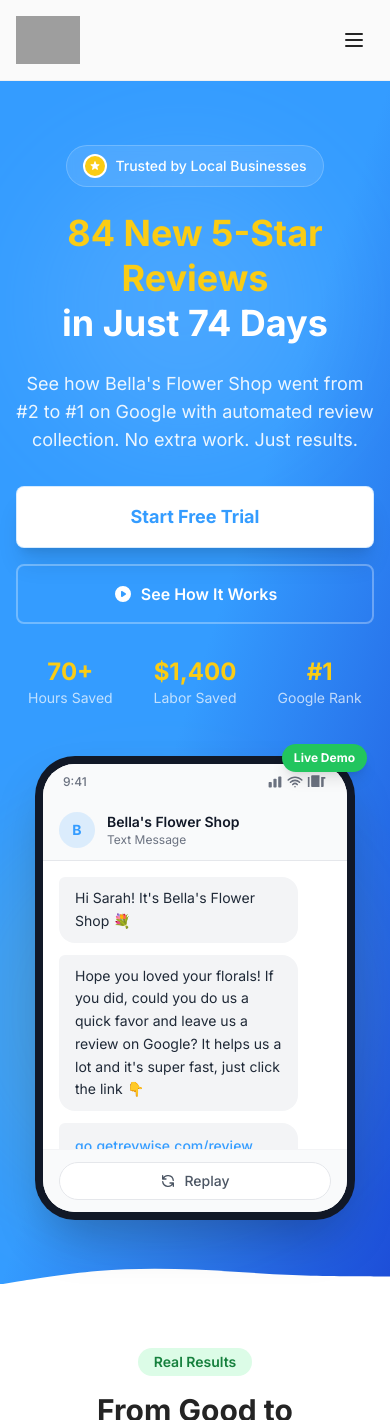
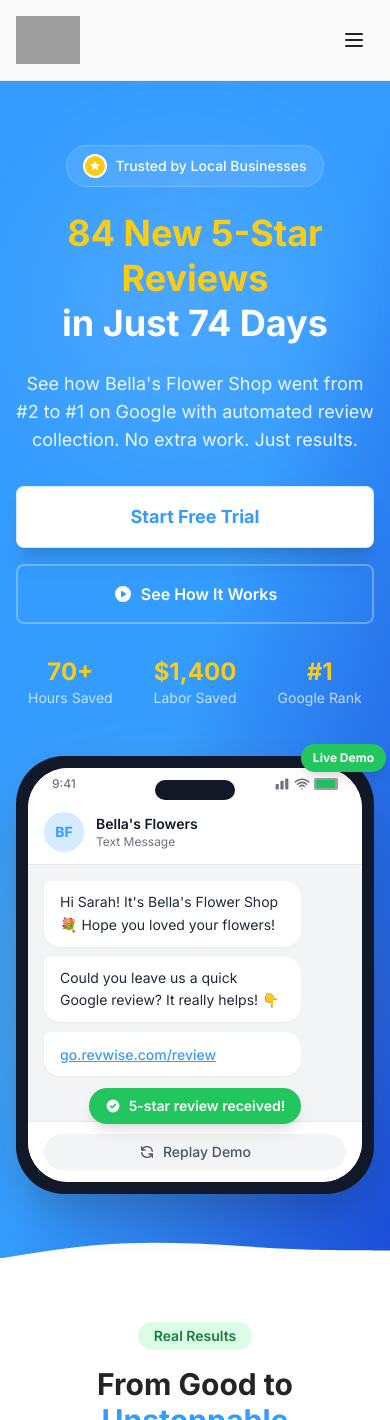
Before and after one commit to sammadura/revwise-website, a Next.js app: page / in a window 390 px wide. Shown: the top 1420 px of the page. Built offline with nearby package versions, Linux system fonts and the light colour scheme; grey boxes are pictures that could not be loaded.

Commit message:
Adjust SMS demo - shorter messages, better fit
- Shortened messages to fit in frame
- Back to original phone frame style with notch
- Condensed text while keeping Bellas branding
- Green success badge instead of outline style

Co-Authored-By: Claude Opus 4.5 <noreply@anthropic.com>

```diff
--- a/components/ui/SMSDemo.tsx
+++ b/components/ui/SMSDemo.tsx
@@ -14,26 +14,26 @@ const messages: Message[] = [
   {
     id: 1,
     type: 'business',
-    text: "Hi Sarah! It's Bella's Flower Shop 💐",
+    text: "Hi Sarah! It's Bella's Flower Shop 💐 Hope you loved your flowers!",
     delay: 0,
   },
   {
     id: 2,
     type: 'business',
-    text: "Hope you loved your florals! If you did, could you do us a quick favor and leave us a review on Google? It helps us a lot and it's super fast, just click the link 👇",
-    delay: 1200,
+    text: "Could you leave us a quick Google review? It really helps! 👇",
+    delay: 1500,
   },
   {
     id: 3,
     type: 'business',
-    text: 'go.getrevwise.com/review',
-    delay: 2200,
+    text: 'go.revwise.com/review',
+    delay: 2500,
     isLink: true,
   },
   {
     id: 4,
     type: 'system',
-    text: 'Sarah left a 5-star review! ⭐',
+    text: '5-star review received!',
     delay: 4500,
   },
 ];
@@ -78,13 +78,16 @@ export default function SMSDemo() {
   }, []);
 
   return (
-    <div className="relative max-w-xs mx-auto">
+    <div className="relative max-w-sm mx-auto">
       {/* Phone frame */}
-      <div className="bg-gray-900 rounded-[2.5rem] p-2 shadow-2xl">
+      <div className="bg-gray-900 rounded-[3rem] p-3 shadow-2xl">
+        {/* Phone notch */}
+        <div className="absolute top-6 left-1/2 -translate-x-1/2 w-20 h-5 bg-gray-900 rounded-full z-10" />
+
         {/* Phone screen */}
-        <div className="bg-white rounded-[2rem] overflow-hidden">
+        <div className="bg-gray-100 rounded-[2.5rem] overflow-hidden">
           {/* Status bar */}
-          <div className="bg-gray-50 px-5 py-2 flex justify-between items-center text-xs text-gray-500">
+          <div className="bg-white px-6 py-2 flex justify-between items-center text-xs text-gray-500">
             <span className="font-medium">9:41</span>
             <div className="flex gap-1 items-center">
               <svg className="w-4 h-4" fill="currentColor" viewBox="0 0 20 20" aria-hidden="true">
@@ -93,34 +96,32 @@ export default function SMSDemo() {
               <svg className="w-4 h-4" fill="currentColor" viewBox="0 0 20 20" aria-hidden="true">
                 <path fillRule="evenodd" d="M17.778 8.222c-4.296-4.296-11.26-4.296-15.556 0A1 1 0 01.808 6.808c5.076-5.077 13.308-5.077 18.384 0a1 1 0 01-1.414 1.414zM14.95 11.05a7 7 0 00-9.9 0 1 1 0 01-1.414-1.414 9 9 0 0112.728 0 1 1 0 01-1.414 1.414zM12.12 13.88a3 3 0 00-4.242 0 1 1 0 01-1.415-1.415 5 5 0 017.072 0 1 1 0 01-1.415 1.415zM9 16a1 1 0 011-1h.01a1 1 0 110 2H10a1 1 0 01-1-1z" clipRule="evenodd" />
               </svg>
-              <svg className="w-5 h-5" fill="currentColor" viewBox="0 0 24 24" aria-hidden="true">
-                <path d="M17 6H22V8H20V17C20 17.5523 19.5523 18 19 18H17V6ZM15 4V18H6C5.44772 18 5 17.5523 5 17V5C5 4.44772 5.44772 4 6 4H15ZM3 6H1V18H3V6Z" />
-              </svg>
+              <div className="w-6 h-3 bg-gray-400 rounded-sm relative">
+                <div className="absolute inset-0.5 bg-green-500 rounded-sm" style={{ width: '80%' }} />
+              </div>
             </div>
           </div>
 
           {/* Chat header */}
-          <div className="bg-gray-50 px-4 py-3 border-b border-gray-200">
-            <div className="flex items-center gap-3">
-              <div className="w-9 h-9 bg-primary/15 rounded-full flex items-center justify-center">
-                <span className="text-primary font-bold text-sm">B</span>
-              </div>
-              <div>
-                <p className="font-semibold text-sm text-gray-900">Bella&apos;s Flower Shop</p>
-                <p className="text-xs text-gray-500">Text Message</p>
-              </div>
+          <div className="bg-white px-4 py-3 border-b border-gray-200 flex items-center gap-3">
+            <div className="w-10 h-10 bg-primary/20 rounded-full flex items-center justify-center">
+              <span className="text-primary font-bold text-sm">BF</span>
+            </div>
+            <div>
+              <p className="font-semibold text-sm text-gray-900">Bella&apos;s Flowers</p>
+              <p className="text-xs text-gray-500">Text Message</p>
             </div>
           </div>
 
           {/* Messages area */}
-          <div className="h-72 bg-white px-4 py-4 space-y-3 overflow-hidden">
+          <div className="h-64 bg-gray-100 px-4 py-4 space-y-2.5">
             {!hasStarted && (
               <div className="flex items-center justify-center h-full">
                 <button
                   onClick={resetDemo}
-                  className="bg-primary text-white px-5 py-2.5 rounded-full font-semibold hover:bg-primary/90 transition-colors flex items-center gap-2 text-sm"
+                  className="bg-primary text-white px-6 py-3 rounded-full font-semibold hover:bg-primary/90 transition-colors flex items-center gap-2"
                 >
-                  <svg className="w-4 h-4" fill="currentColor" viewBox="0 0 20 20" aria-hidden="true">
+                  <svg className="w-5 h-5" fill="currentColor" viewBox="0 0 20 20" aria-hidden="true">
                     <path fillRule="evenodd" d="M10 18a8 8 0 100-16 8 8 0 000 16zM9.555 7.168A1 1 0 008 8v4a1 1 0 001.555.832l3-2a1 1 0 000-1.664l-3-2z" clipRule="evenodd" />
                   </svg>
                   Watch Demo
@@ -139,8 +140,8 @@ export default function SMSDemo() {
                         : 'opacity-0 translate-y-4 h-0 overflow-hidden'
                     }`}
                   >
-                    <div className="flex justify-center mt-4">
-                      <div className="bg-green-100 text-green-700 px-4 py-2 rounded-full text-sm font-medium flex items-center gap-2">
+                    <div className="flex justify-center mt-3">
+                      <div className="bg-green-500 text-white px-4 py-2 rounded-full text-sm font-semibold flex items-center gap-2 shadow-lg">
                         <svg className="w-4 h-4" fill="currentColor" viewBox="0 0 20 20" aria-hidden="true">
                           <path fillRule="evenodd" d="M10 18a8 8 0 100-16 8 8 0 000 16zm3.707-9.293a1 1 0 00-1.414-1.414L9 10.586 7.707 9.293a1 1 0 00-1.414 1.414l2 2a1 1 0 001.414 0l4-4z" clipRule="evenodd" />
                         </svg>
@@ -160,7 +161,7 @@ export default function SMSDemo() {
                       : 'opacity-0 translate-y-4 h-0 overflow-hidden'
                   }`}
                 >
-                  <div className="bg-gray-100 rounded-2xl rounded-tl-md px-4 py-2.5 max-w-[88%]">
+                  <div className="bg-white rounded-2xl rounded-tl-md px-4 py-2.5 shadow-sm max-w-[85%]">
                     {message.isLink ? (
                       <span className="text-primary font-medium text-sm underline">
                         {message.text}
@@ -174,17 +175,17 @@ export default function SMSDemo() {
             })}
           </div>
 
-          {/* Replay button */}
+          {/* Bottom bar / Replay */}
           {hasStarted && !isPlaying && (
-            <div className="bg-gray-50 px-4 py-3 border-t border-gray-100">
+            <div className="bg-white px-4 py-3 border-t border-gray-200">
               <button
                 onClick={resetDemo}
-                className="w-full bg-white text-gray-600 py-2 rounded-full text-sm font-medium hover:bg-gray-100 transition-colors flex items-center justify-center gap-2 border border-gray-200"
+                className="w-full bg-gray-100 text-gray-600 py-2 rounded-full text-sm font-medium hover:bg-gray-200 transition-colors flex items-center justify-center gap-2"
               >
                 <svg className="w-4 h-4" fill="none" viewBox="0 0 24 24" stroke="currentColor" aria-hidden="true">
                   <path strokeLinecap="round" strokeLinejoin="round" strokeWidth={2} d="M4 4v5h.582m15.356 2A8.001 8.001 0 004.582 9m0 0H9m11 11v-5h-.581m0 0a8.003 8.003 0 01-15.357-2m15.357 2H15" />
                 </svg>
-                Replay
+                Replay Demo
               </button>
             </div>
           )}
```
